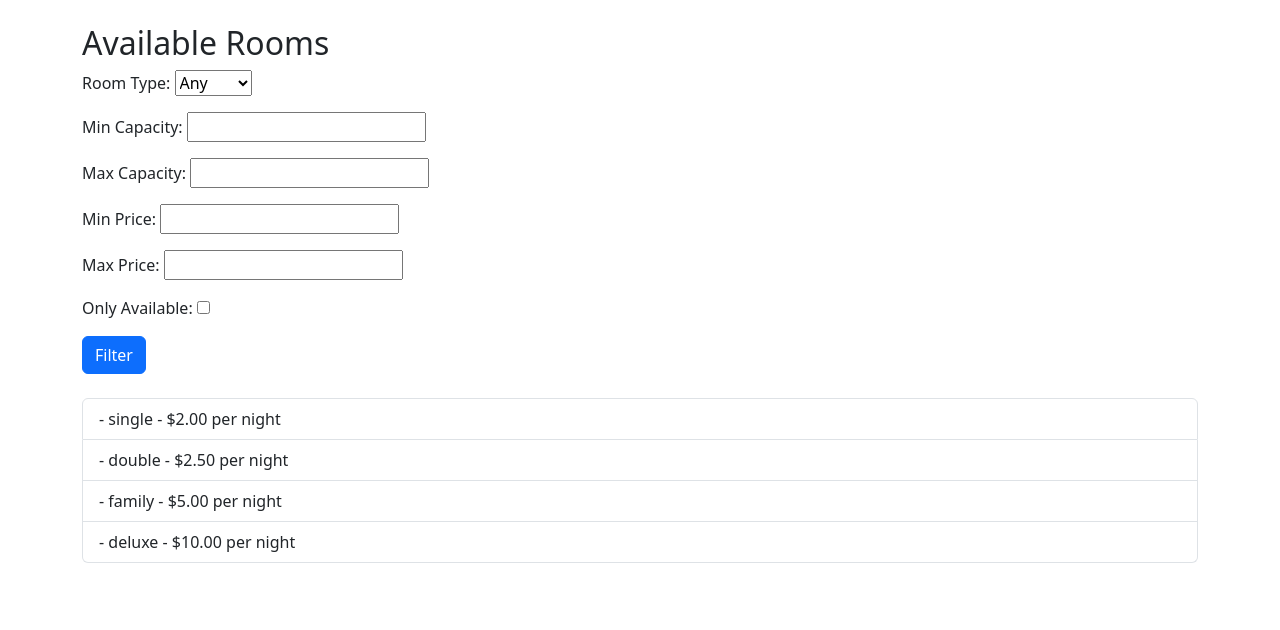
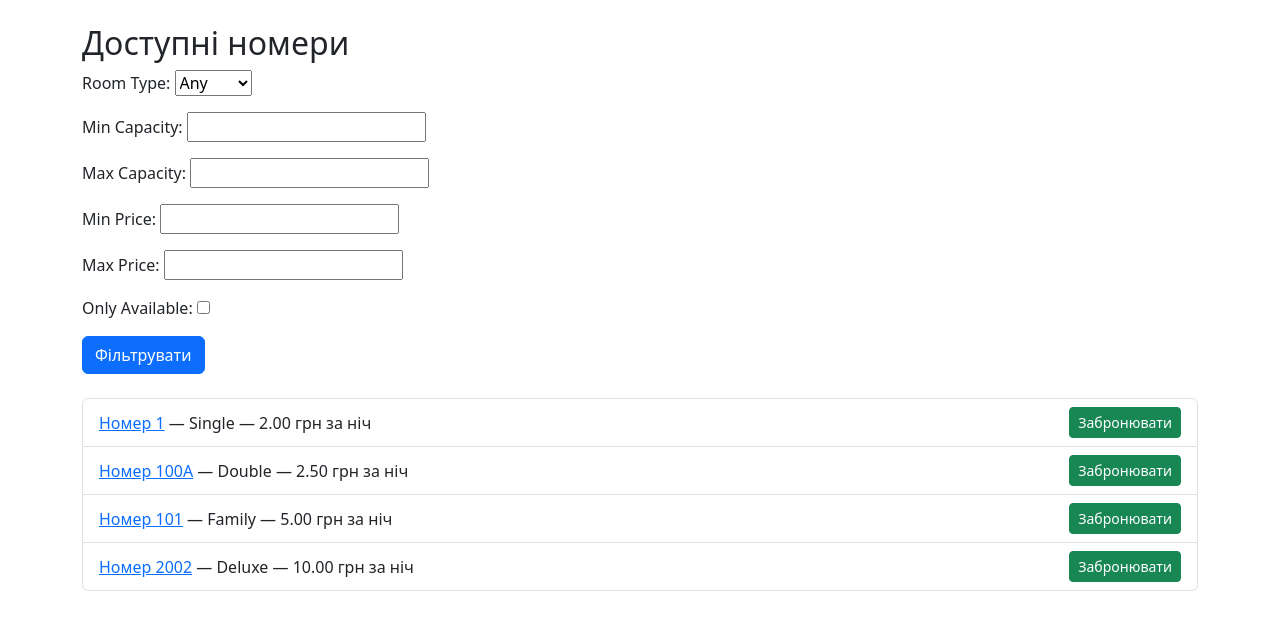
Before and after one commit to Kikono1014/HotelApp, a Django app: page /rooms/ in a window 1280 px wide. Shown: the part 56-686 px from the top of the page. Run offline with Django 5.2, Linux system fonts and the light colour scheme; data comes from the database, SQL or seed files in the repository; both versions use the stored data as it was after the commit.

Commit message:
add final views

```diff
--- a/hotel/templates/bookings/booking_detail.html
+++ b/hotel/templates/bookings/booking_detail.html
@@ -9,5 +9,5 @@
 <p><strong>Status:</strong> {{ booking.status }}</p>
 <p><strong>Notes:</strong> {{ booking.notes }}</p>
 
-<a href="{% url 'booking_cancel' booking.pk %}" class="btn btn-danger">Cancel Booking</a>
+<a href="{% url 'cancel_booking' booking.pk %}" class="btn btn-danger">Cancel Booking</a>
 {% endblock %}
--- a/hotel/templates/rooms/room_detail.html
+++ b/hotel/templates/rooms/room_detail.html
@@ -8,5 +8,4 @@
 <p>Description: {{ room.description }}</p>
 
 <a href="{% url 'book_room' room.pk %}" class="btn btn-success">Book this Room</a>
-<a href="{% url 'delete_room' room.pk %}" class="btn btn-danger">Delete Room</a>
 {% endblock %}
--- a/hotel/templates/rooms/room_list.html
+++ b/hotel/templates/rooms/room_list.html
@@ -1,18 +1,25 @@
 {% extends 'base.html' %}
-{% block title %}Rooms{% endblock %}
+{% block title %}Номери{% endblock %}
 {% block content %}
-<h2>Available Rooms</h2>
+<h2>Доступні номери</h2>
+
 <form method="get" class="mb-4">
     {{ filter_form.as_p }}
-    <button type="submit" class="btn btn-primary">Filter</button>
+    <button type="submit" class="btn btn-primary">Фільтрувати</button>
 </form>
+
 <ul class="list-group">
     {% for room in rooms %}
-        <li class="list-group-item">
-            <a href="{% url 'room_detail' room.pk %}">{{ room.name }}</a> - {{ room.room_type }} - ${{ room.price_per_night }} per night
+        <li class="list-group-item d-flex justify-content-between align-items-center">
+            <div>
+                <a href="{% url 'room_detail' room.pk %}">Номер {{ room.room_number }}</a> —
+                {{ room.get_room_type_display }} —
+                {{ room.price_per_night }} грн за ніч
+            </div>
+            <a href="{% url 'book_room' room.pk %}" class="btn btn-sm btn-success">Забронювати</a>
         </li>
     {% empty %}
-        <li class="list-group-item">No rooms available.</li>
+        <li class="list-group-item">Немає доступних номерів.</li>
     {% endfor %}
 </ul>
 {% endblock %}
--- a/hotel/urls.py
+++ b/hotel/urls.py
@@ -12,7 +12,8 @@ urlpatterns = [
     path('rooms/<int:pk>/', RoomDetailView.as_view(), name='room_detail'),
     path('rooms/<int:pk>/book/', BookingCreateView.as_view(), name='book_room'),
 
+    path('bookings/<int:pk>/cancel/', BookingCancelView.as_view(), name='cancel_booking'),
+    path('rooms/<int:pk>/book/', BookingCreateView.as_view(), name='book_room'),
     path('bookings/', BookingListView.as_view(), name='booking_list'),
     path('bookings/<int:pk>/', BookingDetailView.as_view(), name='booking_detail'),
-    path('bookings/<int:pk>/cancel/', BookingCancelView.as_view(), name='booking_cancel'),
 ]
--- a/hotel/views/room.py
+++ b/hotel/views/room.py
@@ -35,7 +35,7 @@ class RoomListView(ListView):
 
 class RoomDetailView(DetailView):
     model = Room
-    template_name = 'rooms/detail.html'
+    template_name = 'rooms/room_detail.html'
     context_object_name = 'room'
 
 @staff_member_required
```
Also changed, not shown: hotel/templates/bookings/book.html (added, +23 -0 lines), hotel/templates/bookings/confirm_cancel.html (added, +9 -0 lines), hotel/views/booking.py (+7 -13 lines), db.sqlite3.
